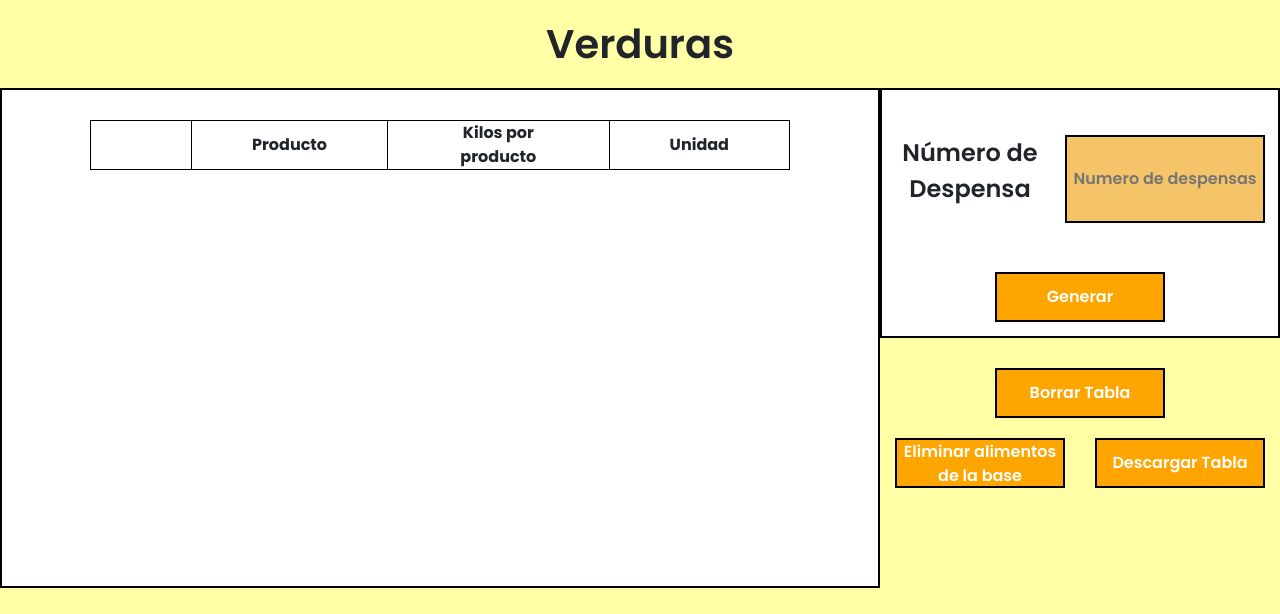
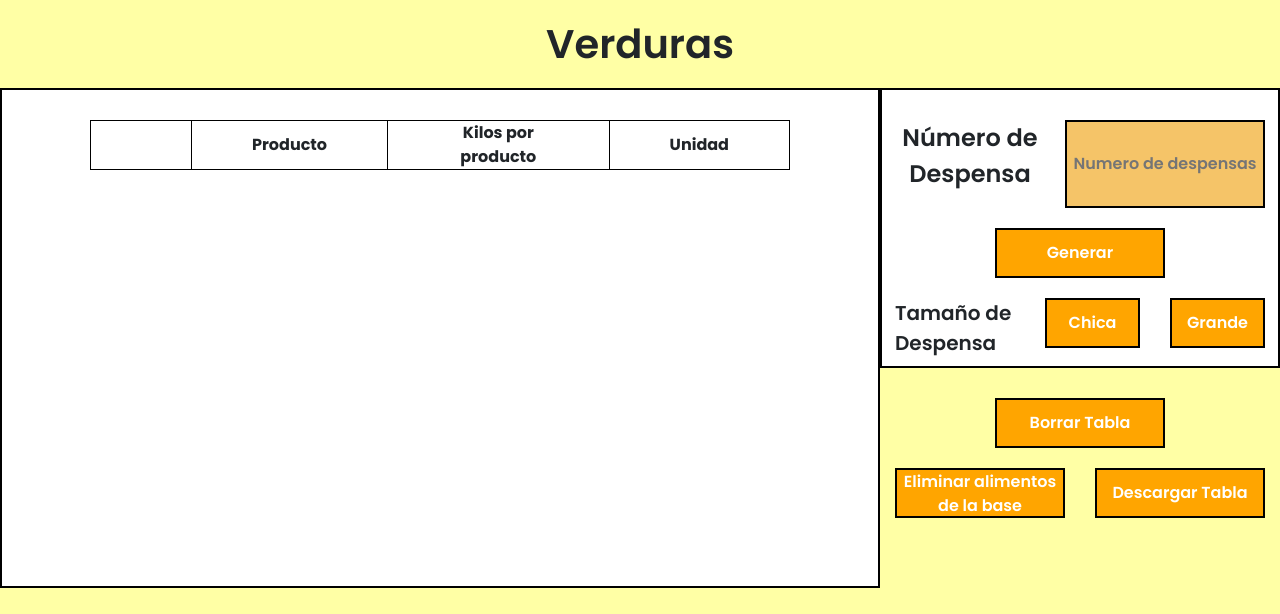
Before and after one commit to Cesarscc/demo-flask, a Flask app: page /verduras/ in a window 1280 px wide. Shown: the part 85-699 px from the top of the page. Run offline with Flask 3, Linux system fonts and the light colour scheme; lists and menus that the app fills with data are empty; some libraries are stand-ins or nearby versions.

Commit message:
feat: update-project

```diff
--- a/static/css/estilo3.css
+++ b/static/css/estilo3.css
@@ -130,7 +130,7 @@ body {
   grid-gap: 20px;
   place-items: center;
   width: 400px;
-  height: 250px;
+  height: 280px;
   background-color: white;
   border: 2px solid black;
   padding-top: 30px;
@@ -180,6 +180,32 @@ body {
   justify-content: center;
 }
 
+.tam_despensa{
+  display: flex;
+  justify-content: space-between;
+}
+
+.tam_despensa p{
+  width: 150px;
+  font-weight: 600;
+  font-size: 20px;
+}
+
+.button__type_despensa{
+  display: flex;
+  gap: 30px;
+}
+
+.tam_despensa button {
+  width: 95px;
+  height: 50px;
+  background-color: orange;
+  border: 2px solid black;
+  text-align: center;
+  color: white;
+  font-weight: 600;
+}
+
 .button__box__form button {
   width: 170px;
   height: 50px;
--- a/templates/verduras.html
+++ b/templates/verduras.html
@@ -66,6 +66,15 @@
                         </div>
                         <div class="button__generar">
                             <button type="button" id="generador">Generar</button>
+                        </div>
+                        <div class="tam_despensa">
+                            <p>Tamaño de Despensa</p>
+                            <div class="button__type_despensa">
+                                <button type="button" id="btn_chica">
+                                    Chica
+                                </button>
+                                <button type="button" id="btn_grande">Grande</button>
+                            </div>
                         </div>
                     </div>
                     <div class="content__button_output">
@@ -166,9 +175,29 @@
             (async () => {
                 const dataForm = await load();
                 const dataFilter = dataForm.filter(data => data[0] == "verduras/fruta");
+                let value_tam;
+                value_tam = document.getElementById('btn_chica').addEventListener('click', function () {
+                    value_tam = 7;
+                    window.alert("Ha seleccionado Tamaño Chico de Dispensa");
+                });
+
+                value_tam =document.getElementById('btn_grande').addEventListener('click', function () {
+                    value_tam = 14;
+                    window.alert("Ha seleccionado Tamaño Grande de Dispensa");
+
+                });
 
                 document.getElementById('generador').addEventListener('click', function () {
                         var valorInput = document.getElementById('numero_despensa').value;
+                        const tbody = document.querySelector('tbody'); // Obtén la referencia al cuerpo de la tabla
+                        const filas = tbody.querySelectorAll('tr'); // Selecciona todas las filas
+
+                        if(filas.length>1){
+                            window.alert("Primero Borre la tabla para poder generar otra")
+                        }else{
+                            if (valorInput == "" || valorInput < 0 || !value_tam) {
+                                window.alert("Tiene que ingresar el número de Dispensas (tiene que ser un número positivo) y/o seleccionar el tamaño de la Dispensa");
+                            } else {
                                 console.log('Valor del input:', valorInput);
                                 document.getElementById('numero_despensa').value = '';
 
@@ -197,35 +226,63 @@
                                     cellIndex.textContent = index + 1; // Número de fila
                                     row.appendChild(cellIndex);
 
+                                    let x1 = 0;
                                     // Agrega las posiciones 1 y 2
                                     for (let i = 1; i <= 3; i++) {
                                         const cell = document.createElement('td');
                                         if (i == 2) {
-                                let cantidad = item[i] * 1000 / item[i + 1];
-                                if (cantidad / 5 >= valorInput) {
-                                    cell.textContent = "5";
-                                } else if (cantidad / 4 >= valorInput) {
-                                    cell.textContent = "4"
-                                } else if (cantidad / 3 >= valorInput) {
-                                    cell.textContent = "3"
-                                } else if (cantidad / 2 >= valorInput) {
-                                    cell.textContent = "2"
-                                } else if (cantidad / 2 < valorInput) {
-                                    cell.textContent = "1"
+                                            let cantidad = item[i];
+                                            if (value_tam == 7) {
+                                                let b = Math.floor(cantidad / valorInput);
+                                                if (b >= 1) {
+                                                    let x1_1 = x1 + b;
+                                                    if (x1_1 < 7) {
+                                                        cell.textContent = b;
+                                                        x1 = x1 + b;
+                                                    } else if (x1_1 >= 7) {
+                                                        e = 7 - x1;
+                                                        cell.textContent = e;
+                                                        x1 = x1 + e;
+                                                    }
+                                                } else {
+                                                    cell.textContent = 0
+                                                }
+                                            } else {
+                                                let b = Math.floor(cantidad / valorInput);
+                                                if (b >= 1) {
+                                                    let x1_1 = x1 + b;
+                                                    if (x1_1 < 14) {
+                                                        cell.textContent = b;
+                                                        x1 = x1 + b;
+                                                    } else if (x1_1 >= 14) {
+                                                        e = 14 - x1;
+                                                        cell.textContent = e;
+                                                        x1 = x1 + e;
+                                                    }
+                                                } else {
+                                                    cell.textContent = 0;
                                                 }
                                             }
-                            else if(i==3){
+
+                                        }
+                                        else if (i == 3) {
                                             cell.textContent = "Kg";
-                            }else{
+                                        } else {
                                             cell.textContent = item[i];
                                         }
                                         row.appendChild(cell);
                                     }
 
                                     tbody.appendChild(row);
+                                    value_tam = "";
+                                });
+                            }
+                        }
+
+
+
                     });
 
-                });
 
             })();
         </script>
```
Also changed, not shown: templates/abarrotes.html (+19 -7 lines). Lines whose indentation alone changed are shown as unchanged.
